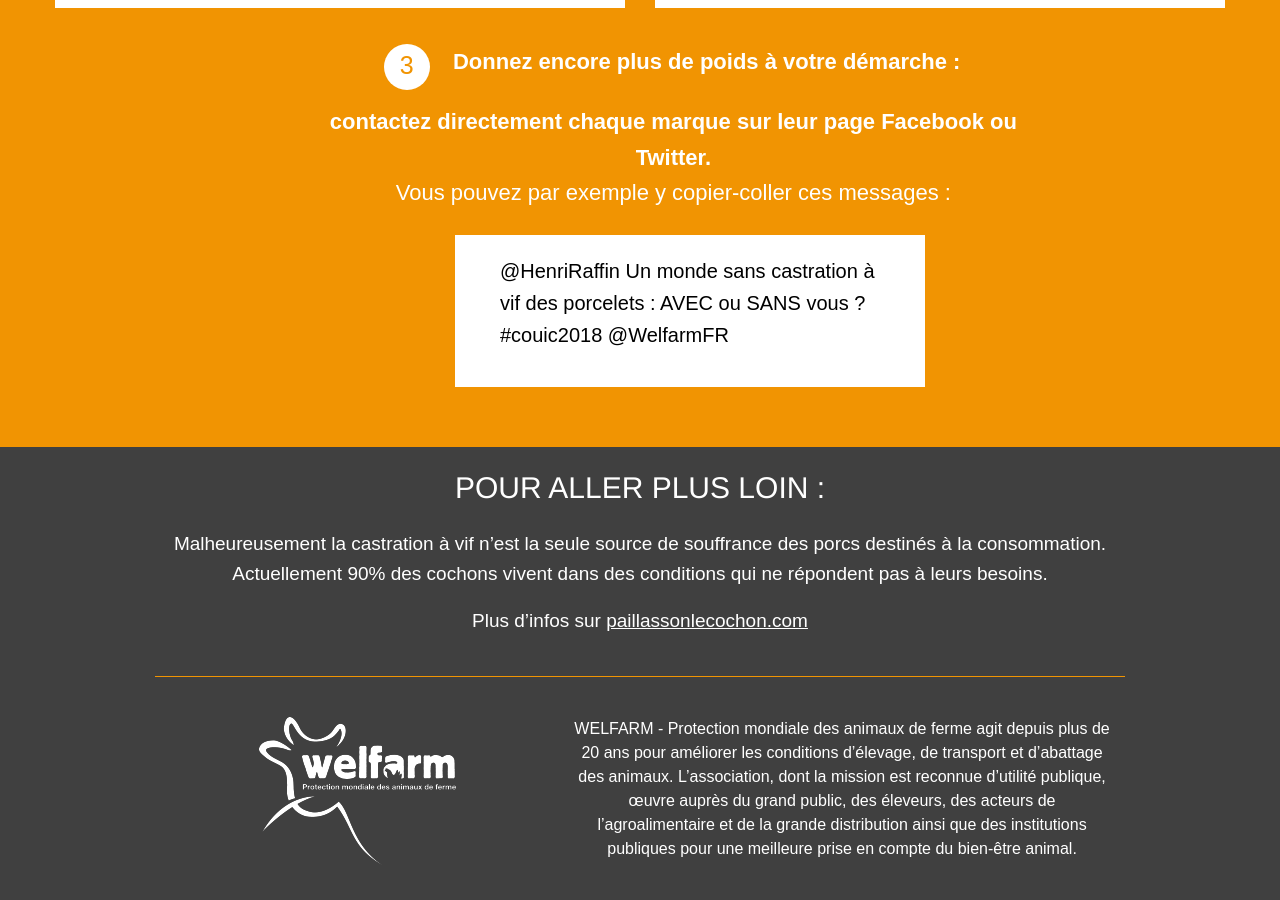
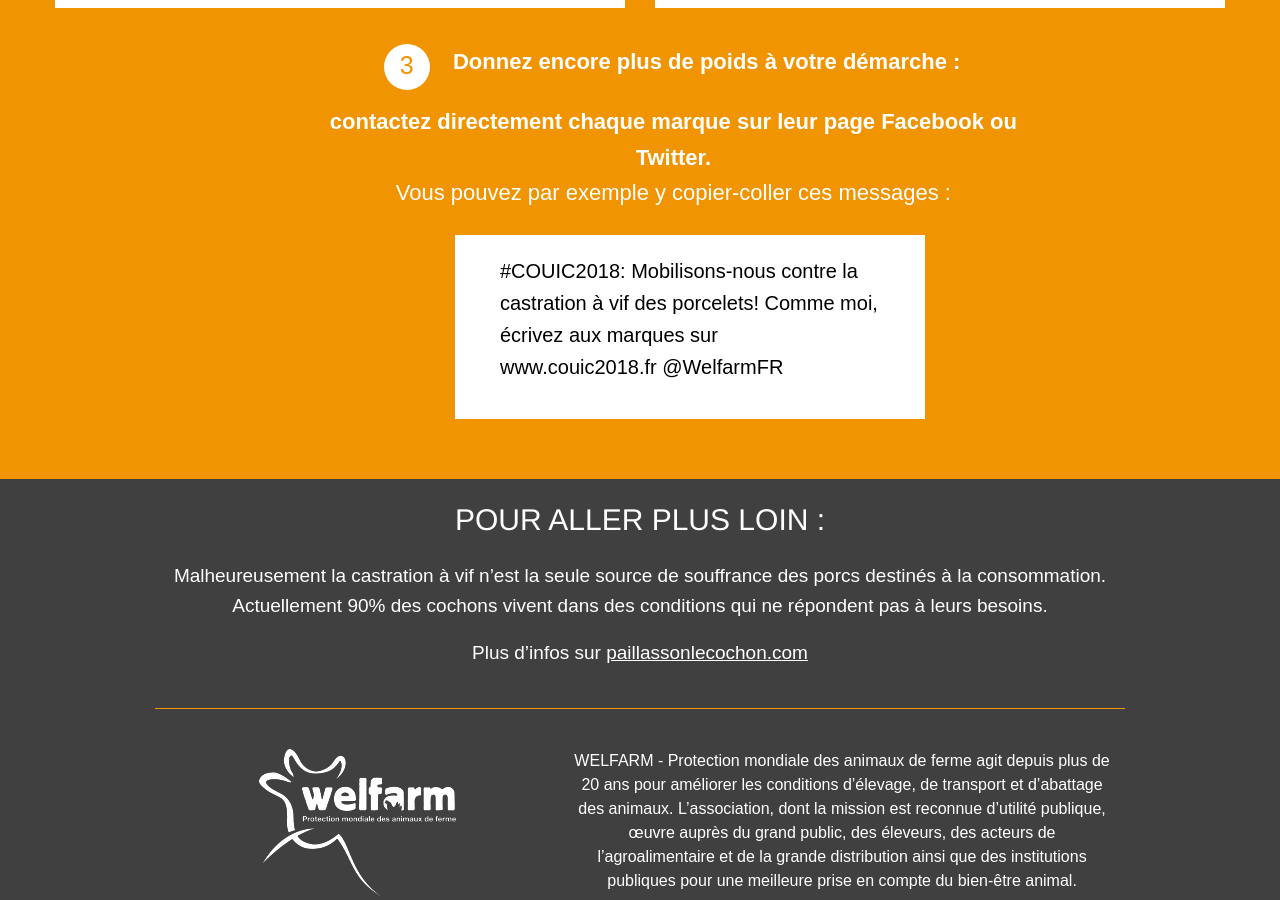
Before and after one commit to adfinitas-app/welfarm-petition, a Jekyll site: the page built from index.html, in a window 1280 px wide and 900 px high, scrolled down 4729 px. Built offline with Jekyll 4.4.1, drawn with Linux system fonts in a browser that asks for light colours; comment, search, counter and statistics services are not loaded.

Commit message:
Updated '_includes/professionels.html' via CloudCannon

```diff
--- a/_includes/professionels.html
+++ b/_includes/professionels.html
@@ -114,7 +114,7 @@
       <div class="large-5 columns large-offset-4">
 	<div class="box">
 	  <p>
-	  @HenriRaffin Un monde sans castration à vif des porcelets : AVEC ou SANS vous ? #couic2018 @WelfarmFR
+	  #COUIC2018: Mobilisons-nous contre la castration à vif des porcelets! Comme moi, écrivez aux marques sur www.couic2018.fr @WelfarmFR
 	  </p>
 	</div>
       </div>
```
